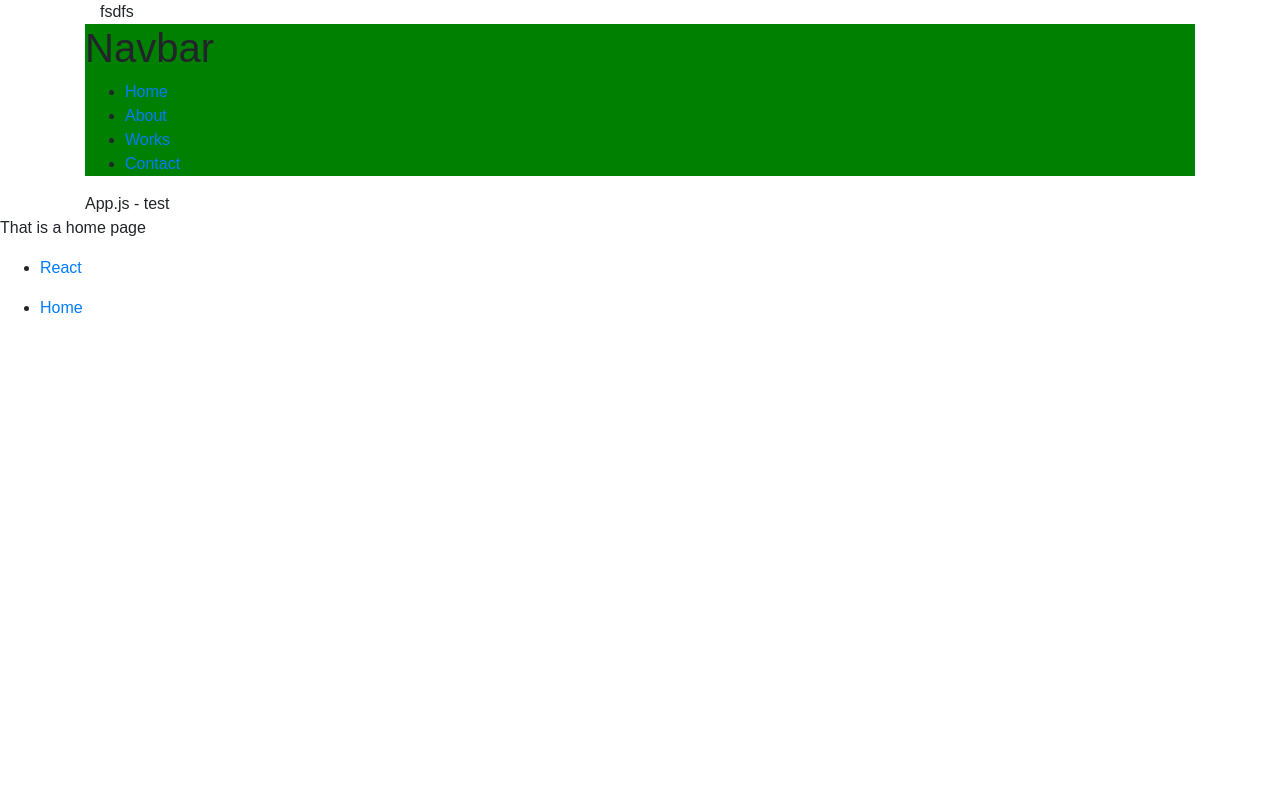
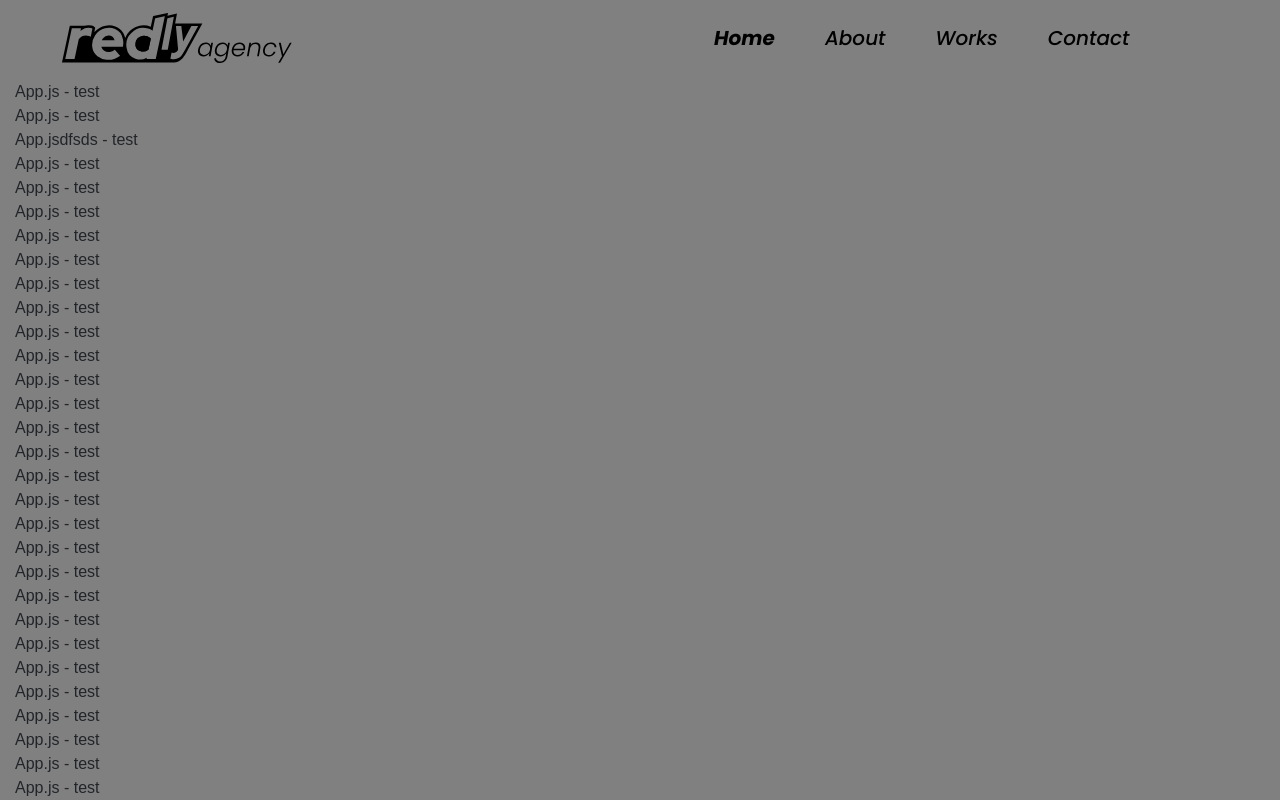
Before and after one commit to redlyagency/redly_app, a React (Create React App) app: page / in a window 1280 px wide. Shown: the top 800 px of the page. Built offline with nearby package versions, Linux system fonts and the light colour scheme.

Commit message:
work on navbar

```diff
--- a/src/App.js
+++ b/src/App.js
@@ -1,4 +1,5 @@
 import 'bootstrap/dist/css/bootstrap.min.css';
+import { Container } from 'react-bootstrap';
 import { createGlobalStyle } from 'styled-components';
 import styled from 'styled-components';
 import './fonts/fonts.css';
@@ -16,6 +17,8 @@ import NotFound from './pages/404';
 
 import Navbar from './templates/Navbar/navbar';
 
+import { theme } from './utils/theme/theme';
+
 const GlobalStyle = createGlobalStyle`
   * {
     font-family: 'Poppins', sans-serif;
@@ -24,14 +27,24 @@ const GlobalStyle = createGlobalStyle`
     -moz-user-select: none;
     -o-user-select: none;
     user-select: none;
+    transition: 0.5s;
   }
+    #root {margin: 0;padding: 0;}
+    ::-webkit-scrollbar {width: 5px;}
+    ::-webkit-scrollbar-track {background-color: white;}
+    ::-webkit-scrollbar-thumb {background-color: black;}
   body {
     box-sizing: border-box;
     margin: 0; padding: 0;
   }
 `;
 const AppWrapper = styled.div`
-  /* styled */
+  background-color: gray;
+  //background-image: ${theme.colors.bg_gradient};
+  max-width: 1920px;
+  height: 9999px;
+  margin: 0 auto 0 auto;
+  position: relative;
 `;
 
 function App() {
@@ -40,11 +53,13 @@ function App() {
       <GlobalStyle />
       <AppWrapper>
         <Router>
+        <Navbar />
 
-        <div className="container">
-        <Navbar />
-        App.js - test
-        </div>
+        <Container fluid>
+
+        App.js - test <br />App.js - test <br />App.jsdfsds - test <br />App.js - test <br />App.js - test <br />App.js - test <br />App.js - test <br />App.js - test <br />App.js - test <br />App.js - test <br />App.js - test <br />App.js - test <br />App.js - test <br />App.js - test <br />App.js - test <br />App.js - test <br />App.js - test <br />App.js - test <br />App.js - test <br />App.js - test <br />App.js - test <br />
+        App.js - test <br />App.js - test <br />App.js - test <br />App.js - test <br />App.js - test <br />App.js - test <br />App.js - test <br />App.js - test <br />App.js - test <br />App.js - test <br />App.js - test <br />App.js - test <br />App.js - test <br />App.js - test <br />App.js - test <br />App.js - test <br />App.js - test <br />App.js - test <br />App.js - test <br />App.js - test <br />App.js - test <br />App.js - test <br />App.js - test <br />App.js - test <br />
+        </Container>
         <Switch>
           <Route exact path="/" component={ Home } />
           <Route path="/about" component={ About } />
--- a/src/assets/svg/index.js
+++ /dev/null
@@ -1 +0,0 @@
-export { default as Logo } from './Logo'
--- /dev/null
+++ b/src/templates/Navbar/navbar.css
@@ -0,0 +1,65 @@
+.navbar {
+    position: absolute;
+    top: 0;
+    width: 100%;
+    background-color: transparent;
+    transition: transform 0.2s ease;
+}
+.navbar2 {
+    position: sticky;
+    top: 0;
+    width: 100%;
+    height: 80px;
+    background-color: white;
+    transition: transform 6s ease;
+    animation: myanimation 0.2s;
+    z-index: 2;
+}
+@keyframes myanimation {
+0% {
+    background-color: transparent;
+    color: transparent;
+}
+35% {
+    background-color: white;
+}
+100% {
+    background-color: white;
+}
+}
+.active {
+    font-family: 'Poppins-BoldItalic' !important;
+    text-decoration: none !important;
+    position: relative;
+}
+.active::after {
+    content: '';
+    width: 6px;
+    height: 6px;
+    position: absolute;
+    left: 50%;
+    transform: translateX(-50%);
+    border-radius: 100%;
+    top: 30px;
+    background-color: black;
+    animation-name: showin;
+    animation-duration: 0.2s;
+}
+@keyframes showin {
+0% {
+    opacity: 0;
+    top: 0;
+}
+50% {
+    opacity: 0.1;
+    top: 15px;
+}
+100% {
+    opacity: 1;
+    top: 30px;
+}
+}
+a:hover {
+    color: black;
+    text-decoration: none;
+}
--- a/src/templates/Navbar/navbar.jsx
+++ b/src/templates/Navbar/navbar.jsx
@@ -1,42 +1,133 @@
-import React from 'react';
-import { Link } from 'react-router-dom';
+import React, { useState, useEffect } from 'react';
+import { Link, NavLink } from 'react-router-dom';
 import styled from 'styled-components';
-import { Container } from 'react-bootstrap';
+import { theme } from '../../utils/theme/theme';
+import { Navbar, Nav } from 'react-bootstrap';
+import './navbar.css';
 
+import Logo from '../../assets/svg/logo';
 
+const NavbarModificated = styled(Navbar)`
+    position: sticky;
+    top: 0;
+`;
+const NavLogo = styled(Logo)`
+    height: 50px;
+    margin: 0 0 0 ${ theme.margin.default };
+`;
+const NavUl = styled.ul`
+    margin: 0 ${ theme.margin.default } 0 0;
+    padding: 0;
+    width: 600px;
+`;
+const NavLi = styled.li`
+    display: block;
+    text-align: center;
+    float: left;
+    padding-left: 50px;
+`;
+const NavLinkAB = styled(Link)`
 
-const BgDiv = styled.div`
-    background-color: green;
+`;
+const NavLinkA = styled(NavLink)`
+    color: ${ theme.colors.black };
+    font-family: 'Poppins-MediumItalic';
+    font-size: 20px;
+    position: relative;
+
+    :hover {
+        margin-left: 4px;
+    }
+    ::before {
+        content: '';
+        position: absolute;
+        height: 3px;
+        background-color: white;
+        top: 50%;
+        transform: translateY(-50%);
+        left: 0;
+        width: 0;
+        transition: 0.2s;
+    }
+    :hover::before {
+        width: 100%;
+    }
+`;
+const CVDEdfvdfg = styled.div`
+    padding: 0;
+`;
+const NavbarBlank = styled.div`
+    background-color: ${ theme.colors.transparent };
+    width: 100%;
+    height: 80px;
 `;
 
-class Navbar extends React.Component {
-    render() {
-        return (
-            <>
-                <Container fluid>
-                    fsdfs
-                </Container>
-
-                <BgDiv>
-                <h1>Navbar</h1>
-                <ul>
-            <li>
-              <Link to="/">Home</Link>
-            </li>
-            <li>
-              <Link to="/about">About</Link>
-            </li>
-            <li>
-              <Link to="/works">Works</Link>
-            </li>
-            <li>
-              <Link to="/contact">Contact</Link>
-            </li>
-          </ul>
-            </BgDiv>
-            </>
-        );
-    }
+const NavbarData = {
+    home: 'Home',
+    about: 'About',
+    works: 'Works',
+    contact: 'Contact'
 }
 
-export default Navbar;
+function NavbarMain() {
+
+    const [navbar, setNavbar] = useState("navbar");
+
+    const listenScrollEvent = event => {
+      if (window.scrollY < 73) {
+        return setNavbar("navbar");
+      } else if (window.scrollY > 70) {
+        return setNavbar("navbar2");
+      }
+    };
+
+    useEffect(() => {
+      window.addEventListener("scroll", listenScrollEvent);
+
+      return () => window.removeEventListener("scroll", listenScrollEvent);
+    }, []);
+
+    return (
+        <>
+            <NavbarBlank />
+            <CVDEdfvdfg className={navbar}>
+                <NavbarModificated className="container-fluid navbar-expand-md navbar" collapseOnSelect expand="lg" bg="transparent" variant="dark">
+                    <NavLinkAB to="/">
+                        <Navbar.Brand>
+                            <NavLogo />
+                        </Navbar.Brand>
+                    </NavLinkAB>
+                    <Navbar.Toggle aria-controls="responsive-navbar-nav" />
+                    <Navbar.Collapse id="responsive-navbar-nav">
+                        <Nav className="navbar-nav ml-auto">
+                            <NavUl>
+                                <NavLi>
+                                    <NavLinkA to="/" activeClassName="active" exact={true}>
+                                        { NavbarData.home }
+                                    </NavLinkA>
+                                </NavLi>
+                                <NavLi>
+                                    <NavLinkA to="/about" activeClassName="active">
+                                        { NavbarData.about }
+                                    </NavLinkA>
+                                </NavLi>
+                                <NavLi>
+                                    <NavLinkA to="/works" activeClassName="active">
+                                        { NavbarData.works }
+                                    </NavLinkA>
+                                </NavLi>
+                                <NavLi>
+                                    <NavLinkA to="/contact" activeClassName="active">
+                                        { NavbarData.contact }
+                                    </NavLinkA>
+                                </NavLi>
+                            </NavUl>
+                        </Nav>
+                    </Navbar.Collapse>
+                </NavbarModificated>
+            </CVDEdfvdfg>
+        </>
+    );
+  }
+
+  export default NavbarMain;
--- a/src/utils/theme/theme.jsx
+++ b/src/utils/theme/theme.jsx
@@ -14,9 +14,10 @@ export const colors = {
     white: '#FFFFFF',
     gray: '#5D5D5D',
     lightergray: '#E3E3E3',
+    transparent: 'transparent'
 };
 const margin = {
-    default: '4%',
+    default: '20%',
 }
 const size = {
     mobileS: '320px',
```
Also changed, not shown: src/assets/svg/logo.jsx (renamed from src/assets/svg/Logo.js), src/assets/svg/logo.svg (deleted).
